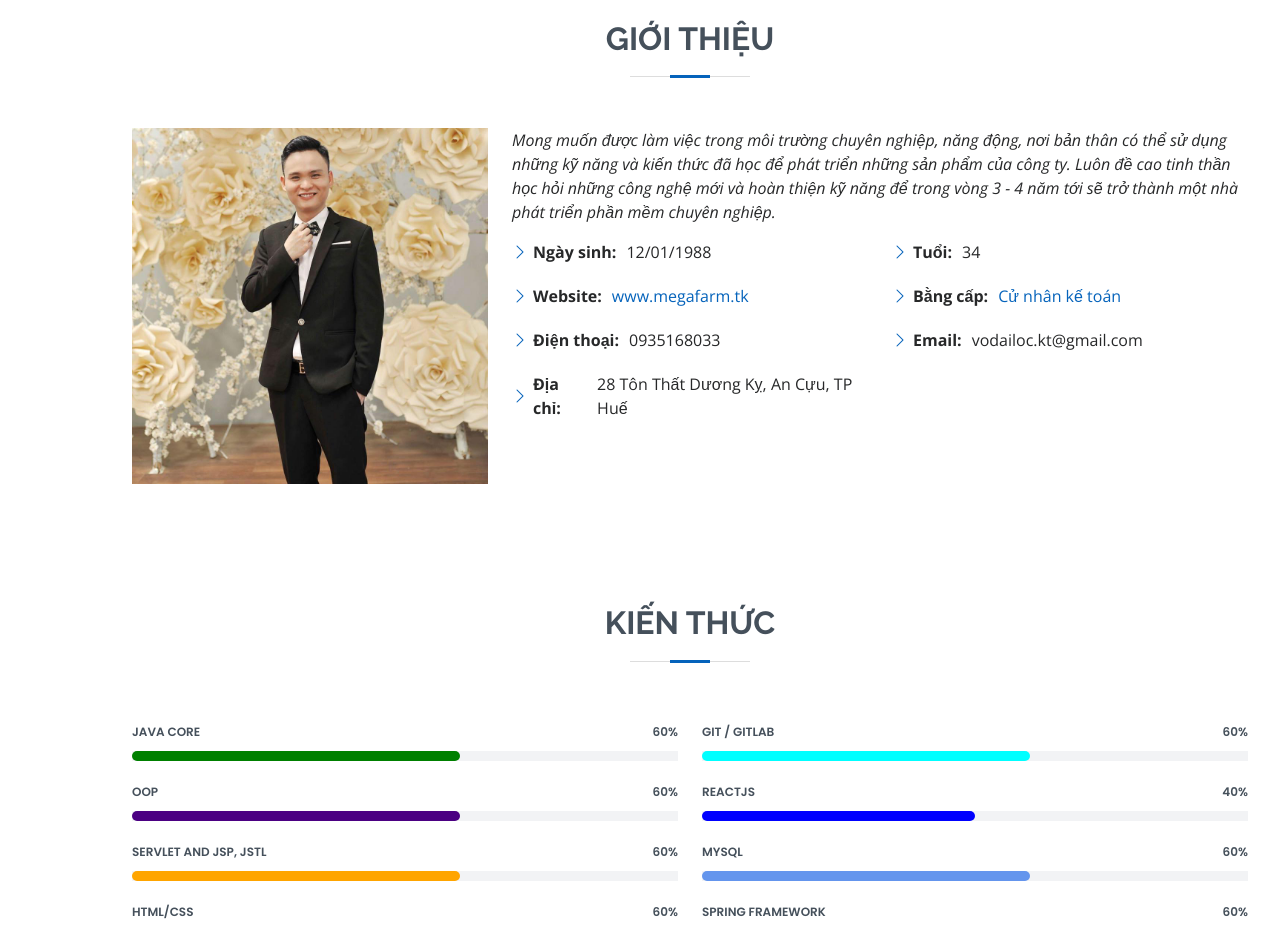
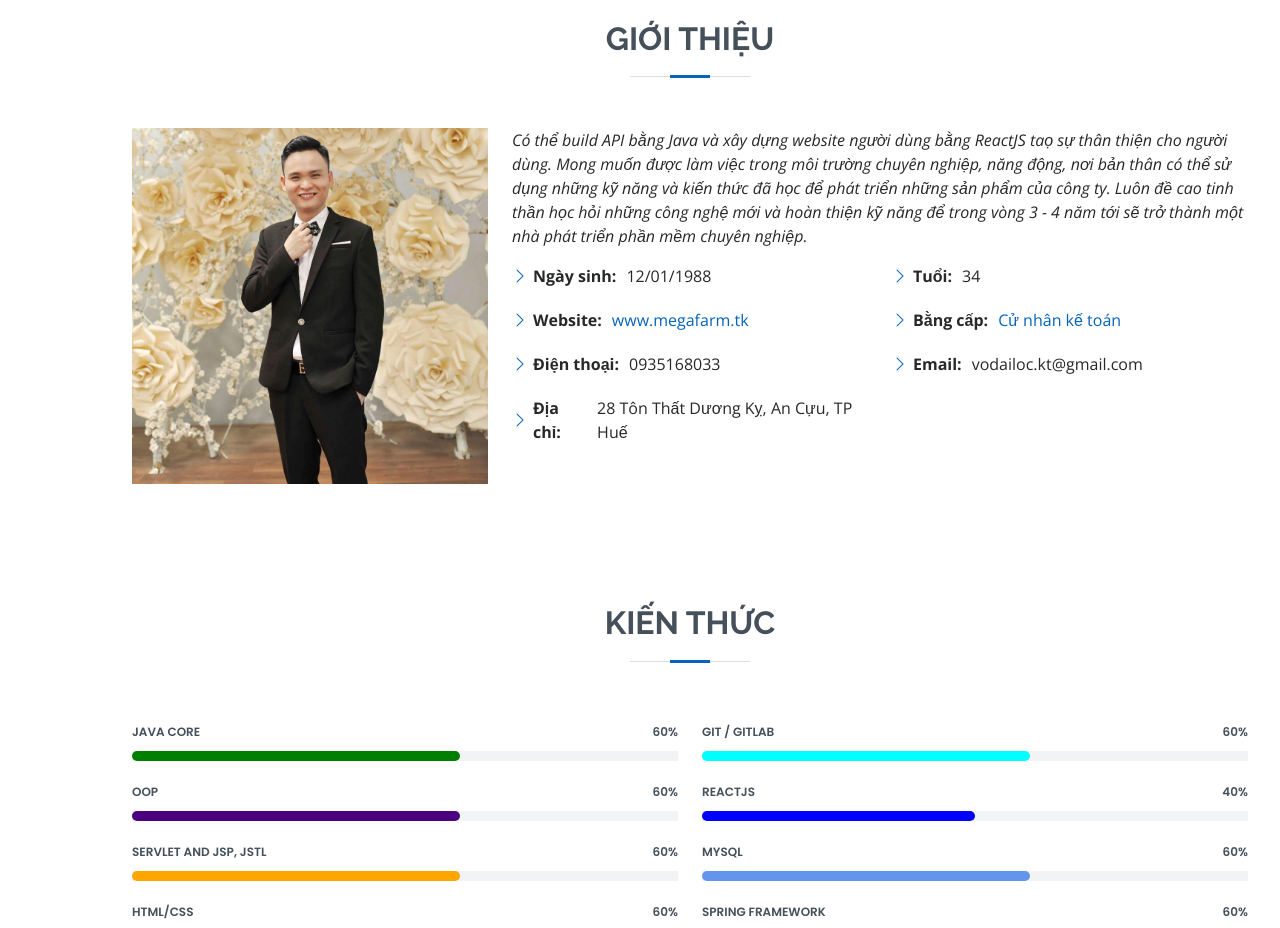
Before and after one commit to VoDaiLoc/VoDaiLoc.github.io, a plain HTML site: page Vo-Dai-Loc/index.html in a window 1280 px wide. Shown: the part 840-1768 px from the top of the page. Drawn offline with nearby package versions, Linux system fonts and the light colour scheme.

Commit message:
update CV and portfolio

```diff
--- a/Vo-Dai-Loc/index.html
+++ b/Vo-Dai-Loc/index.html
@@ -141,12 +141,13 @@
             </div>
             <div class="col-lg-8 pt-4 pt-lg-0 content">
               <p class="fst-italic">
-                Mong muốn được làm việc trong môi trường chuyên nghiệp, năng
-                động, nơi bản thân có thể sử dụng những kỹ năng và kiến thức đã
-                học để phát triển những sản phẩm của công ty. Luôn đề cao tinh
-                thần học hỏi những công nghệ mới và hoàn thiện kỹ năng để trong
-                vòng 3 - 4 năm tới sẽ trở thành một nhà phát triển phần mềm
-                chuyên nghiệp.
+                Có thể build API bằng Java và xây dựng website người dùng bằng
+                ReactJS taọ sự thân thiện cho người dùng. Mong muốn được làm
+                việc trong môi trường chuyên nghiệp, năng động, nơi bản thân có
+                thể sử dụng những kỹ năng và kiến thức đã học để phát triển
+                những sản phẩm của công ty. Luôn đề cao tinh thần học hỏi những
+                công nghệ mới và hoàn thiện kỹ năng để trong vòng 3 - 4 năm tới
+                sẽ trở thành một nhà phát triển phần mềm chuyên nghiệp.
               </p>
               <div class="row">
                 <div class="col-lg-6">
@@ -896,15 +897,15 @@
                     Tốt nghiệp ĐH chuyên ngành kế toán, trải qua nhiều vị trí
                     công việc khác nhau. Thế nhưng trong Lộc vẫn có một khát
                     khao chinh phục những dòng code. Với nhiều người việc bắt
-                    đầu học lập trình như Lộc là khá muộn, nhưng trong quá
-                    trình học Lộc thể hiện mình là 1 người có năng lực. Với khả
-                    năng tư duy tốt, khả năng tự học, tự nghiêm cứu, kết hợp với
-                    vốn sống của mình Lộc đã lần lược chinh phục những khó khăn.
-                    Lộc cũng là trưởng nhóm (nhóm 3 người) khi làm project và tỏ
-                    ra là một người phù hợp cho vị trí này. Với tinh thần làm
-                    việc nghiêm túc, trách nhiệm, chịu được áp lực. Lộc là điểm
-                    tựa tinh thần cho các bạn trong nhóm noi gương để đạt được
-                    mục tiêu ban đầu đề ra. Trong quá trình học, Lộc cũng thường
+                    đầu học lập trình như Lộc là khá muộn, nhưng trong quá trình
+                    học Lộc thể hiện mình là 1 người có năng lực. Với khả năng
+                    tư duy tốt, khả năng tự học, tự nghiêm cứu, kết hợp với vốn
+                    sống của mình Lộc đã lần lược chinh phục những khó khăn. Lộc
+                    cũng là trưởng nhóm (nhóm 3 người) khi làm project và tỏ ra
+                    là một người phù hợp cho vị trí này. Với tinh thần làm việc
+                    nghiêm túc, trách nhiệm, chịu được áp lực. Lộc là điểm tựa
+                    tinh thần cho các bạn trong nhóm noi gương để đạt được mục
+                    tiêu ban đầu đề ra. Trong quá trình học, Lộc cũng thường
                     xuyên hỗ trợ các học viên lớp khác giải quyết các khó khăn
                     trong quá trình học.
                     <i class="bx bxs-quote-alt-right quote-icon-right"></i>
```
Also changed, not shown: 1 other file.
